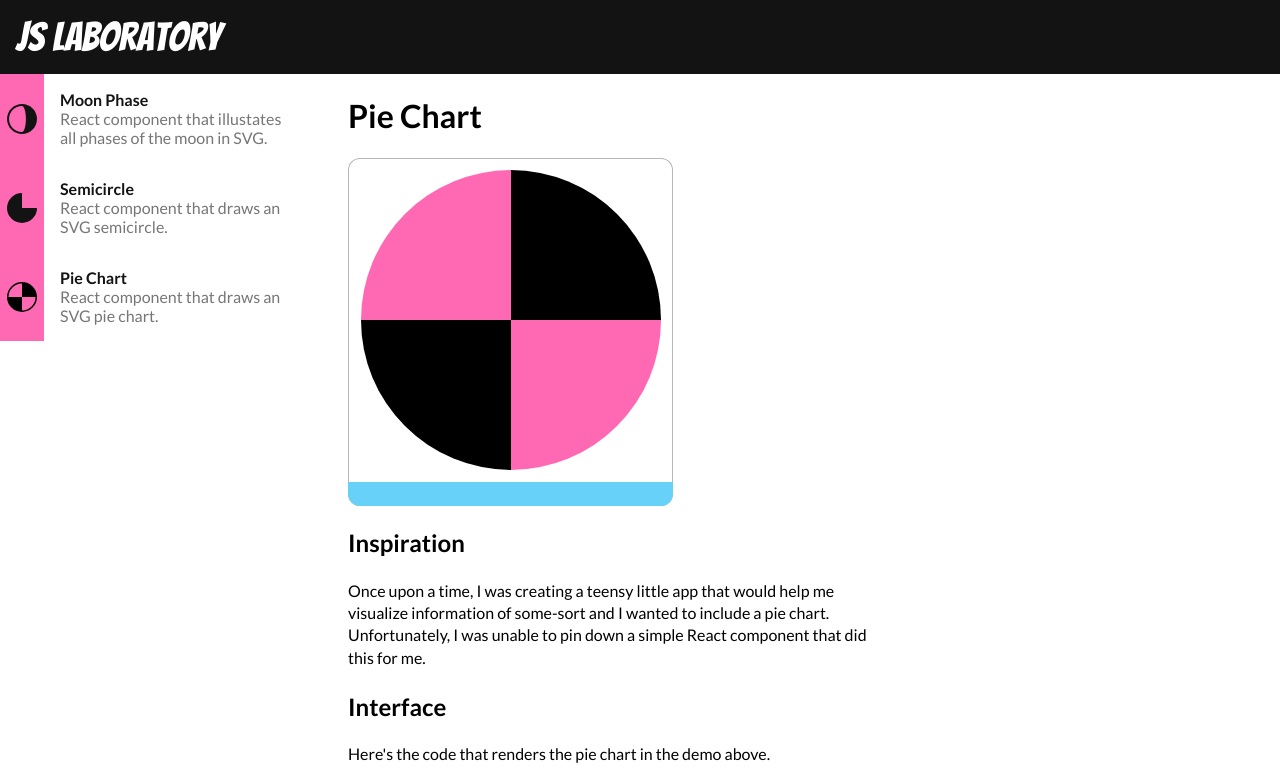
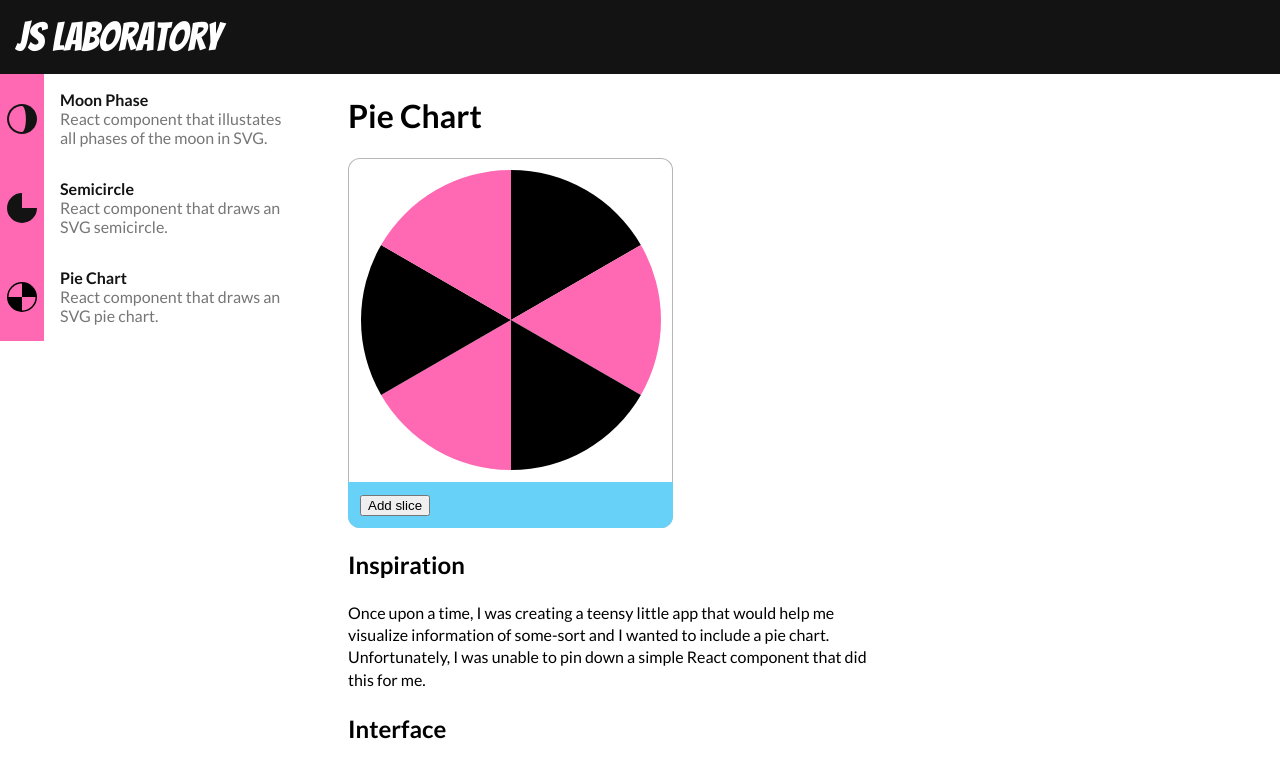
Before and after one commit to CrowsInTrenchCoat/isolations, a Next.js app: page /isolations/pie-chart in a window 1280 px wide. Shown: the top 768 px of the page. Built offline with nearby package versions, Linux system fonts and the light colour scheme.

Commit message:
Mucking about with the pie chart demo.

```diff
--- a/src/app/(demos)/pie-chart/demo.tsx
+++ b/src/app/(demos)/pie-chart/demo.tsx
@@ -1,25 +1,41 @@
 'use client'
 
+import { useState } from 'react'
 import { PieChart, Slice } from '@/svg/pie-chart'
+import { readWholeNumber } from '@/lib/read/whole-number'
 
 interface DemoProps {
   diameter: number
 }
 
+interface SliceData {
+  value : number,
+  fill : string,
+}
+
 export function Demo (props : DemoProps) {
+  const diameter = readWholeNumber(props.diameter) || 300
+  const intialSlices = [
+    { value: 1, fill: 'black' },
+    { value: 1, fill: 'hotpink' },
+    { value: 1, fill: 'black' },
+    { value: 1, fill: 'hotpink' },
+    { value: 1, fill: 'black' },
+    { value: 1, fill: 'hotpink' },
+  ]
+  const [ slices, setSlices ] = useState<SliceData[]>(intialSlices)
   return (
     <>
       <div className="figure">
         <div className="figure-subject">
-          <PieChart diameter={300} >
-            <Slice value={1} fill="black" />
-            <Slice value={1} fill="hotpink" />
-            <Slice value={1} fill="black" />
-            <Slice value={1} fill="hotpink" />
+          <PieChart diameter={diameter}>
+            {slices.map((slice, index) => {
+              return <Slice title="Gremlins" key={index} {...slice} />
+            })}
           </PieChart>
         </div>
         <div className="figure-actions">
-
+          <button>Add slice</button>
         </div>
       </div>
     </>
--- a/src/app/(demos)/pie-chart/page-copy.mdx
+++ b/src/app/(demos)/pie-chart/page-copy.mdx
@@ -2,7 +2,7 @@ import { Demo } from './demo'
 
 # Pie Chart
 
-<Demo />
+<Demo diameter={300} />
 
 ## Inspiration
 
```
